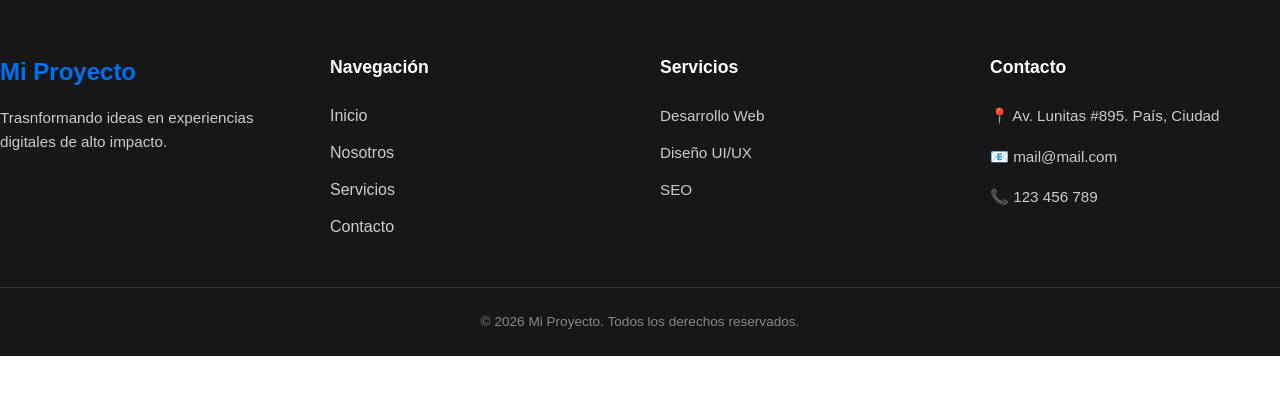
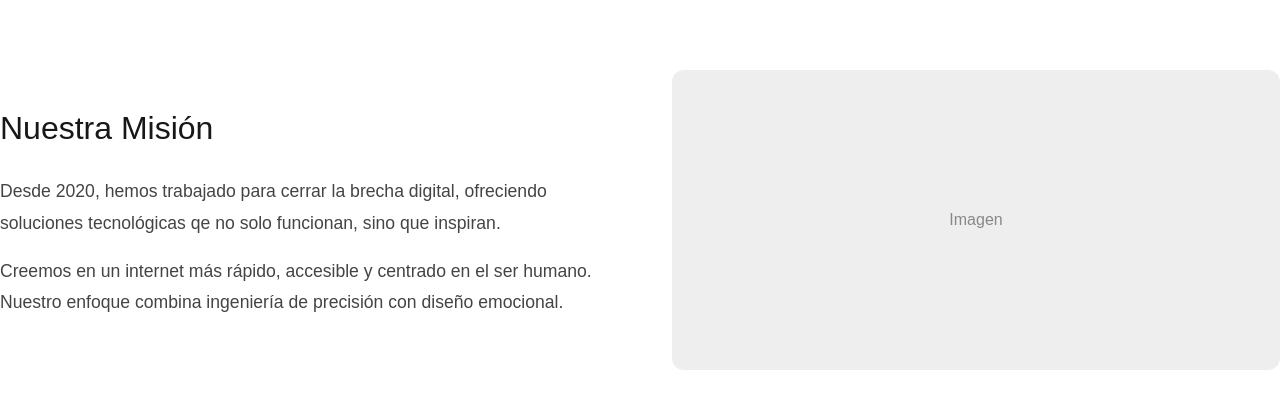
Before and after one commit to collectivecloudperu/proyecto-curso-react-ssr-next, a Next.js app: page /nosotros in a window 1280 px wide. Shown: the part 388-800 px from the top of the page. Built offline with nearby package versions, Linux system fonts and the light colour scheme.

Commit message:
Add files via upload

```diff
--- /dev/null
+++ b/app/components/Historia.tsx
@@ -0,0 +1,72 @@
+import { CSSProperties } from "react";
+
+export default function Historia() {
+    return (
+        <section style={sectionStyle}>
+            <div className="container" style={flexContainer}>
+                <div style={textSide}>
+                    <h2 style={titleStyle}>Nuestra Misión</h2>
+                    <p style={pStyle}>
+                        Desde 2020, hemos trabajado para cerrar la brecha digital, ofreciendo soluciones
+                        tecnológicas qe no solo funcionan, sino que inspiran.
+                    </p>
+                    <p style={pStyle}>
+                        Creemos en un internet más rápido, accesible y centrado en el ser humano.
+                        Nuestro enfoque combina ingeniería de precisión con diseño emocional.
+                    </p>
+                </div>
+                <div style={imagePlaceholder}>
+                    <div style={boxStyle}>
+                        Imagen
+                    </div>
+                </div>
+            </div>
+        </section>
+    )
+}
+
+// Estilos CSS
+const sectionStyle: CSSProperties = {
+    padding: '5rem 0',
+};
+
+const flexContainer: CSSProperties = {
+    display: 'flex',
+    gap: '4rem',
+    flexWrap: 'wrap',
+    alignItems: 'center'
+};
+
+const textSide: CSSProperties = {
+    flex: '1',
+    minWidth: '300px',
+};
+
+const titleStyle: CSSProperties = {
+    fontSize: '2rem',
+    marginBottom: '1.5rem',
+    color: '#171717',
+};
+
+const pStyle: CSSProperties = {
+    fontSize: '1.1rem',
+    lineHeight: '1.8',
+    color: '#444',
+    marginBottom: '1rem',
+};
+
+const imagePlaceholder: CSSProperties = {
+    flex: '1',
+    minWidth: '300px',
+};
+
+const boxStyle: CSSProperties = {
+    width: '100%',
+    height: '300px',
+    backgroundColor: '#eee',
+    display: 'flex',
+    alignItems: 'center',
+    justifyContent: 'center',
+    borderRadius: '12px',
+    color: '#888',
+};
```
